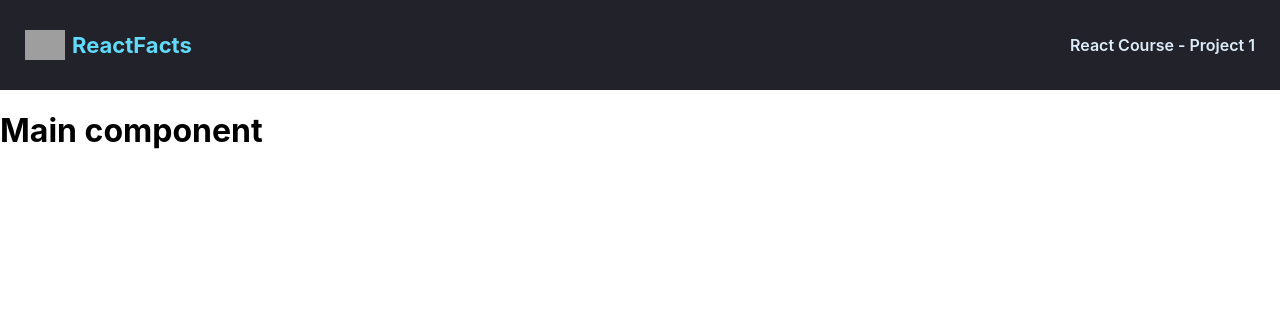
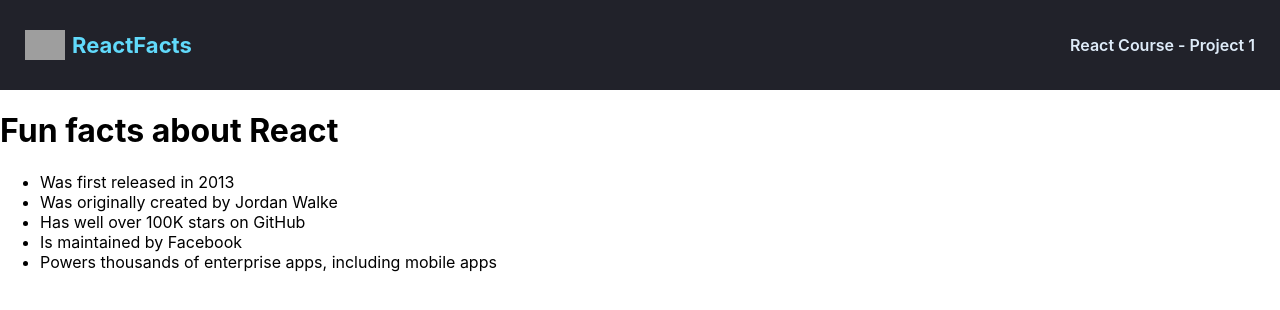
Before and after one commit to shreyas-a-s/mulearn-webdev-bootcamp, a React (Create React App) app in the folder cl-web-reactinfo/: page / in a window 1280 px wide. Shown: the top 310 px of the page. Built offline with nearby package versions, Linux system fonts and the light colour scheme; grey boxes are pictures that could not be loaded; the HTML template or start-up script is replaced by a standard one.

Commit message:
feat(cl-web-reactinfo): Add info into Main component

```diff
--- a/cl-web-reactinfo/src/components/Main.jsx
+++ b/cl-web-reactinfo/src/components/Main.jsx
@@ -1,5 +1,16 @@
 import React from "react";
 
 export default function Main() {
-  return <h1>Main component</h1>;
+  return (
+    <main>
+      <h1 className="main--title">Fun facts about React</h1>
+      <ul className="main--facts">
+        <li>Was first released in 2013</li>
+        <li>Was originally created by Jordan Walke</li>
+        <li>Has well over 100K stars on GitHub</li>
+        <li>Is maintained by Facebook</li>
+        <li>Powers thousands of enterprise apps, including mobile apps</li>
+      </ul>
+    </main>
+  );
 }
```
